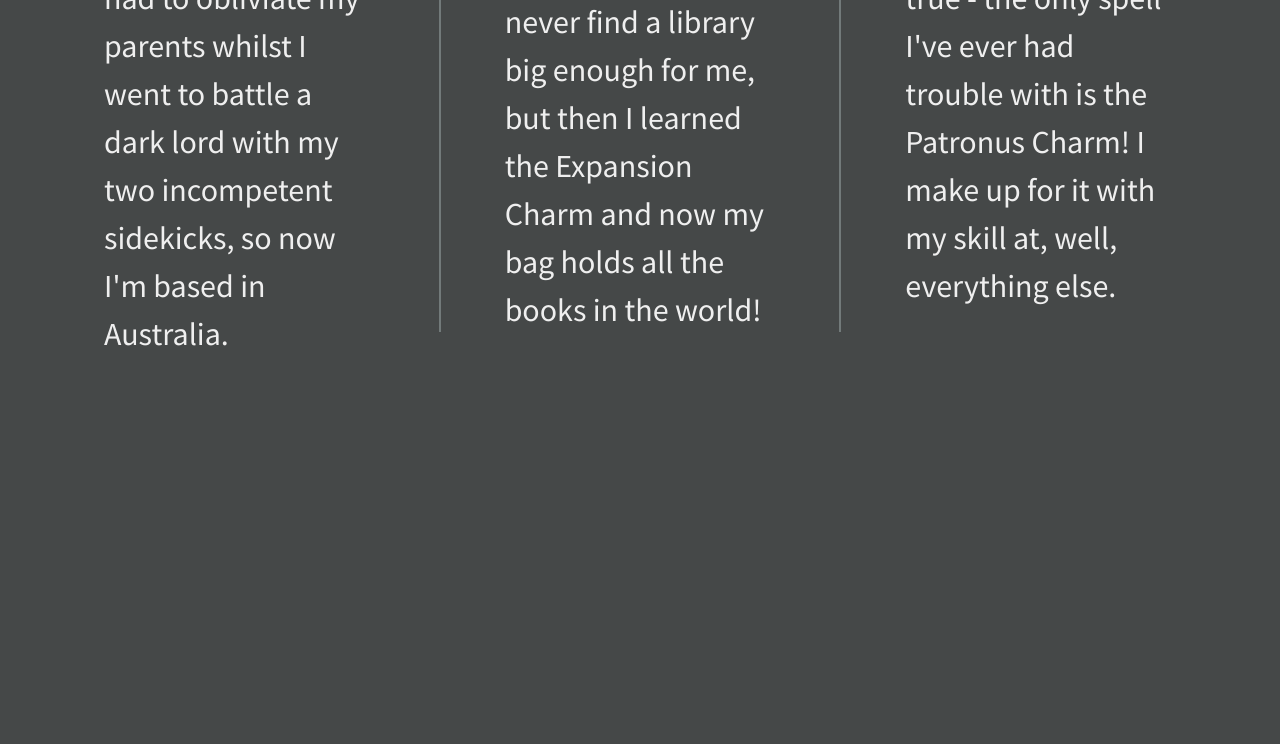
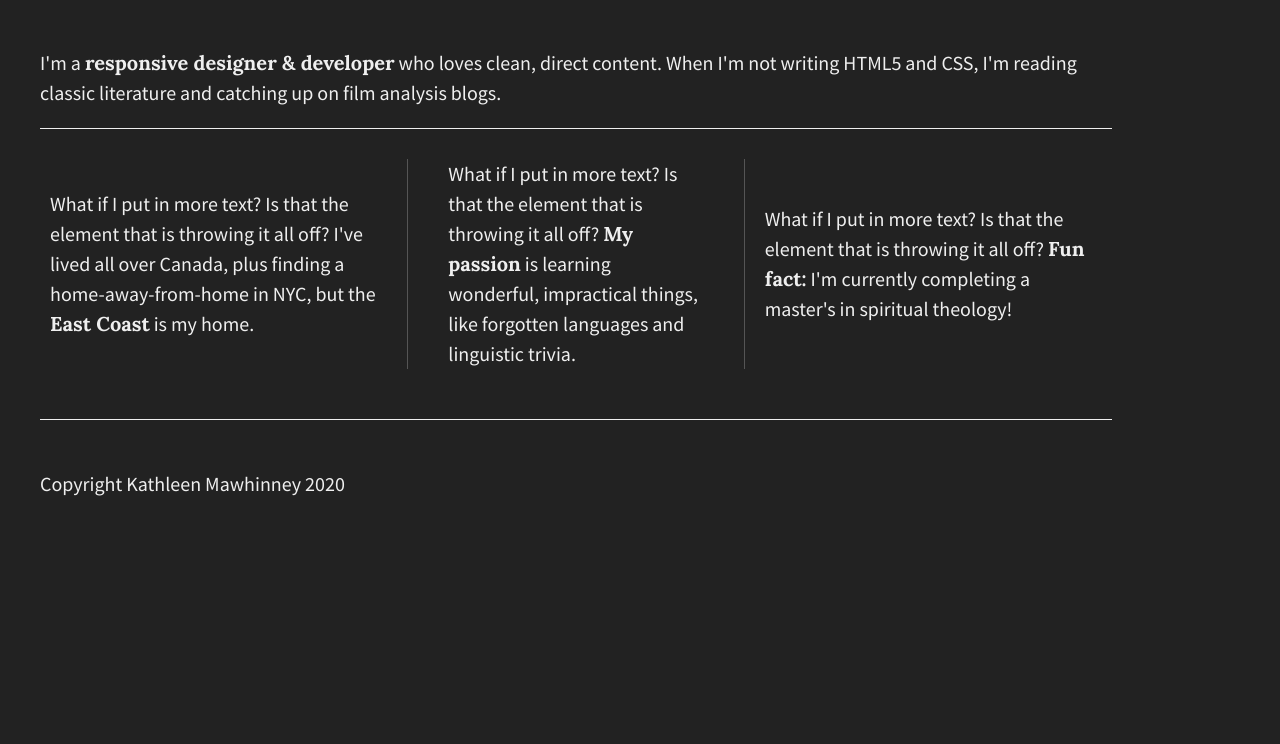
Before and after one commit to kmawhinn/flex-grid-project, a plain HTML site: page index.html in a window 1280 px wide. Shown: the part 136-880 px from the top of the page. After the commit the page ends 800 px from the top, so only its background shows below. Drawn offline with nearby package versions, Linux system fonts and the light colour scheme.

Commit message:
Initial commit

```diff
--- a/css/main.css
+++ b/css/main.css
@@ -97,42 +97,63 @@ textarea {
 
 
 html {
-  background-color: #454848;
+  background-color: #222;
   height: 100%;
+  width: 90%;
+}
+body {
+    color: #EFEFEF;
+    font-family: 'Source Sans Pro', sans-serif;
+    padding: 0 2em;
+    font-size: 1.25em;
+    display: flex;
+    justify-content: center;
 }
 
-body {
-  font-family: 'Source Sans Pro', sans-serif;
-  padding: 2em;
-  font-size: 1.25em;
-  height: 100%;
+.flex-container{
+    display: flex;
+    flex-flow: row wrap;
+    justify-content: space-between;
+    max-width: 1200px;
+}
+p span{
+    font-family: "Lora";
+}
+header, footer{
+    width: 100%;
+    display: flex;
+    justify-content: flex-start;
+}
+h1{
+    font-family: "Lora";
+    font-size: 3em;
+}
+main{
+    display: flex;
+    justify-content: space-around;
+    width: 100%;
+    border-bottom: 1px solid #EFEFEF;
+    line-height: 1.5em;
+    margin-top, margin-bottom: 20px;
 }
 
-.wrapper {
-  /*add display:flex and set justify-content to space-between*/
-  font-weight: 400;
-  display: flex;
-  justify-content: space-between;
+.flex-items{
+    display: flex;
+    justify-content: center;
+    align-items: center;
+    line-height: 1.5em;
+    font-size: 1em;
+    padding: 10px;
+    flex: 1 1 30%;
 }
 
-.div-1, .div-2, .div-3 {
-  /*give the divs a width of 30%, add display:flex, set justify-content and align-items to center*/
-  color: #EFEFEF;
-  line-height: 1.5em;
-  font-size: 1.6em;
-  background-color: #454848;
-  height: 300px;
-  display: flex;
-  width: 30%;
-  justify-content: center;
-  align-items: center;
-  padding: 2em;
+footer{
+    border-top: 1px solid #EFEFEF;
+    margin-top: 20px;
 }
-.div-2{
-    border-left: solid 2px #727A7A;
-    border-right: solid 2px #727A7A;
+footer p{
+    padding: 30px 0;
 }
-
 
 
 
@@ -157,7 +178,7 @@ body {
     border: 0;
     clip: rect(0 0 0 0);
     height: 1px;
-    margin: -1px;
+    margin: -1px;/
     overflow: hidden;
     padding: 0;
     position: absolute;
@@ -216,6 +237,18 @@ body {
    Modify as content requires.
    ========================================================================== */
 
+   @media (min-width: 1200px) {
+    .flex-items {
+      flex-basis: 30%;
+      border-bottom: none;
+    }
+
+    #div-2 p {
+      border-left: 1px solid #555;
+      border-right: 1px solid #555;
+      padding: 0 40px;
+    }
+}
 @media print,
        (-webkit-min-device-pixel-ratio: 1.25),
        (min-resolution: 1.25dppx),
--- a/index.html
+++ b/index.html
@@ -20,19 +20,25 @@
         <!--[if lt IE 8]>
             <p class="browserupgrade">You are using an <strong>outdated</strong> browser. Please <a href="http://browsehappy.com/">upgrade your browser</a> to improve your experience.</p>
         <![endif]-->
-
-        <section class="wrapper">
-            <div class="div-1">
-                <p>I'm originally from Middle England, but had to obliviate my parents whilst I went to battle a dark lord with my two incompetent sidekicks, so now I'm based in Australia.</p>
-            </div>
-            <div class="div-2">
-                <p>I'm a reader! I used to say you could never find a library big enough for me, but then I learned the Expansion Charm and now my bag holds all the books in the world!</p>
-            </div>
-            <div class="div-3">
-                <p>Fun fact: yes, it's true - the only spell I've ever had trouble with is the Patronus Charm! I make up for it with my skill at, well, everything else.</p>
-            </div>
+       <section class="flex-container">
+        <header><h1>Hi, I'm Kathleen.</h1></header>
+        <main>
+            <p>I'm a <span>responsive designer & developer</span> who loves clean, direct content. When I'm not writing HTML5 and CSS, I'm reading classic literature and catching up on film analysis blogs.
+            </p>
+        </main>
+                <div id="div-1" class="flex-items">
+                    <p>What if I put in more text? Is that the element that is throwing it all off? I've lived all over Canada, plus finding a home-away-from-home in NYC, but the <span>East Coast</span> is my home.</p>
+                </div>
+                <div id="div-2" class="flex-items">
+                    <p>What if I put in more text? Is that the element that is throwing it all off? <span>My passion</span> is learning wonderful, impractical things, like forgotten languages and linguistic trivia.</p>
+                </div>
+                <div id="div-3" class="flex-items">
+                    <p>What if I put in more text? Is that the element that is throwing it all off? <span>Fun fact:</span> I'm currently completing a master's in spiritual theology!</p>
+                </div>
+            <footer>
+                <p>Copyright Kathleen Mawhinney 2020</p>
+            </footer>
         </section>
-
         <script src="https://ajax.googleapis.com/ajax/libs/jquery/1.11.3/jquery.min.js"></script>
         <script>window.jQuery || document.write('<script src="js/vendor/jquery-1.11.3.min.js"><\/script>')</script>
         <script src="js/plugins.js"></script>
```
